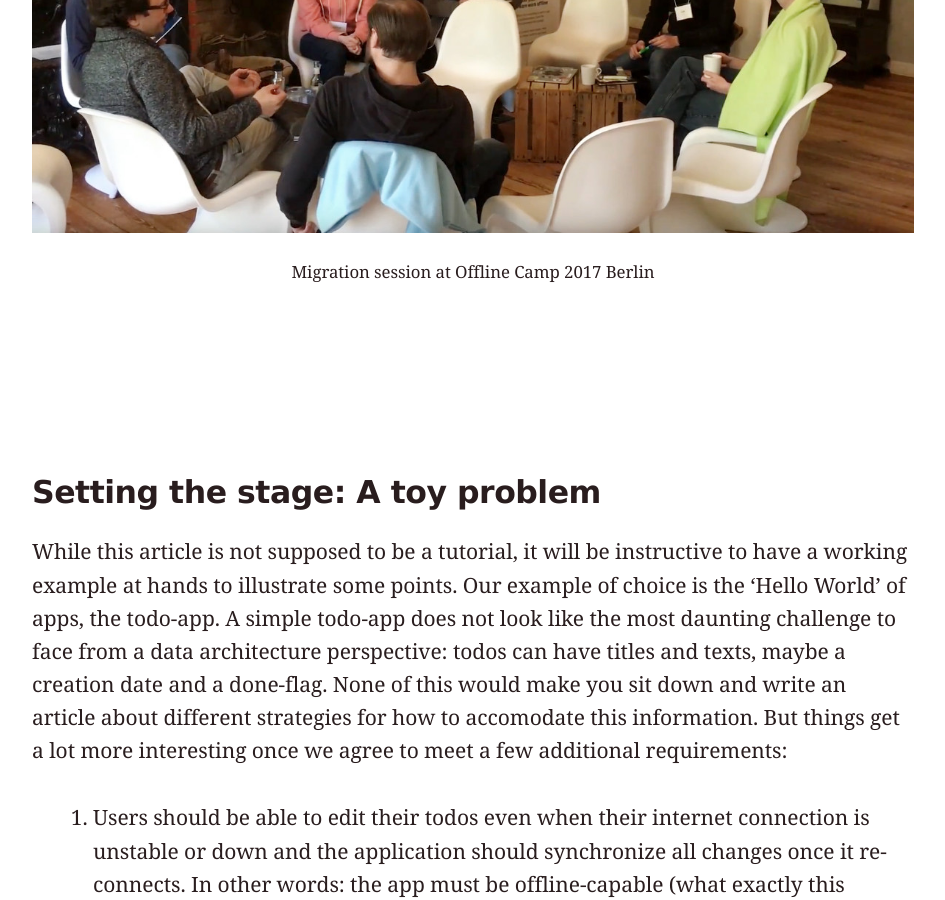
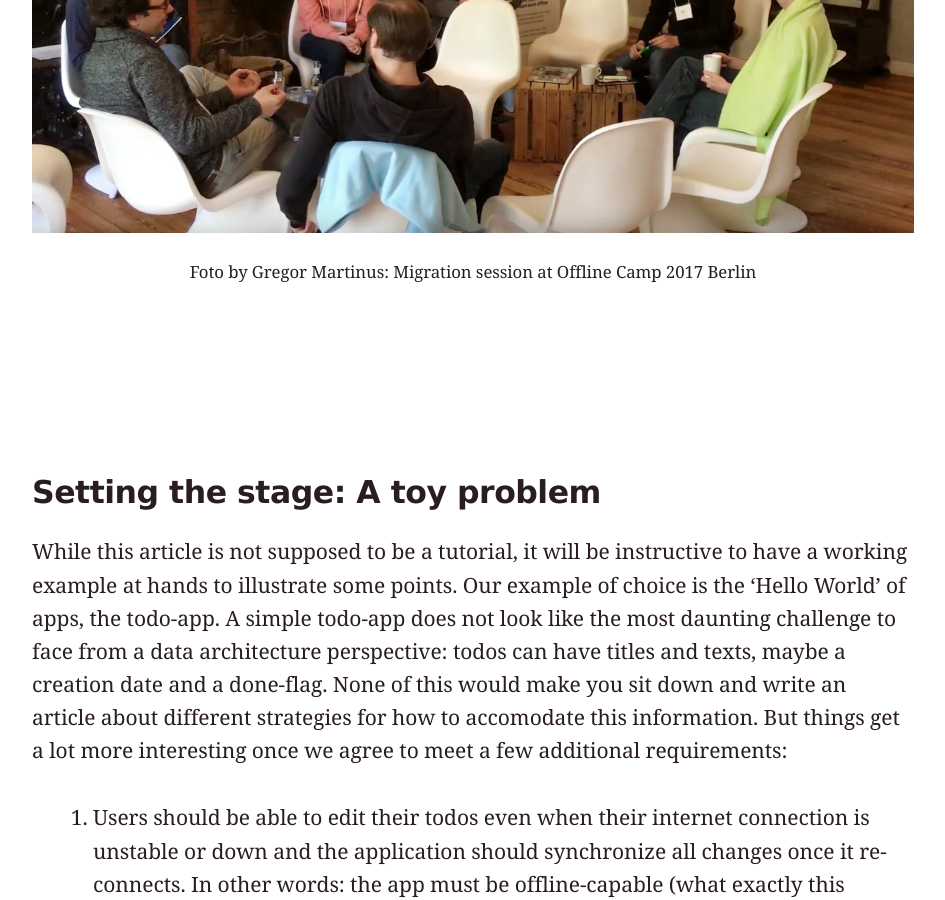
Before and after one commit to jo/sync-tank, a Jekyll site: the page built from migrations.md, in a window 1280 px wide and 900 px high, scrolled down 5939 px. Shown: the whole window, without its empty margins (96-1041 px from the left). Built offline with Jekyll 4.4.1, drawn with Linux system fonts in a browser that asks for light colours; our own code applies the rules of GitHub Pages for plain Markdown files; formulas are drawn with MathJax 3; some of the changed text lies outside the part shown.

```diff
--- a/migrations.md
+++ b/migrations.md
@@ -69,7 +69,7 @@ Move 'why couchdb' paragraph from below (chapter 4) to here
 
 <figure>
   <img src="images/offline-camp-migration-session.jpg" alt="Migration session at Offline Camp 2017 Berlin" />
-  <figcaption>Migration session at Offline Camp 2017 Berlin</figcaption>
+  <figcaption>Foto by Gregor Martinus: Migration session at Offline Camp 2017 Berlin</figcaption>
 </figure>
 
 
```
Also changed, not shown: other parts of migrations.md (+6 -0 lines).
